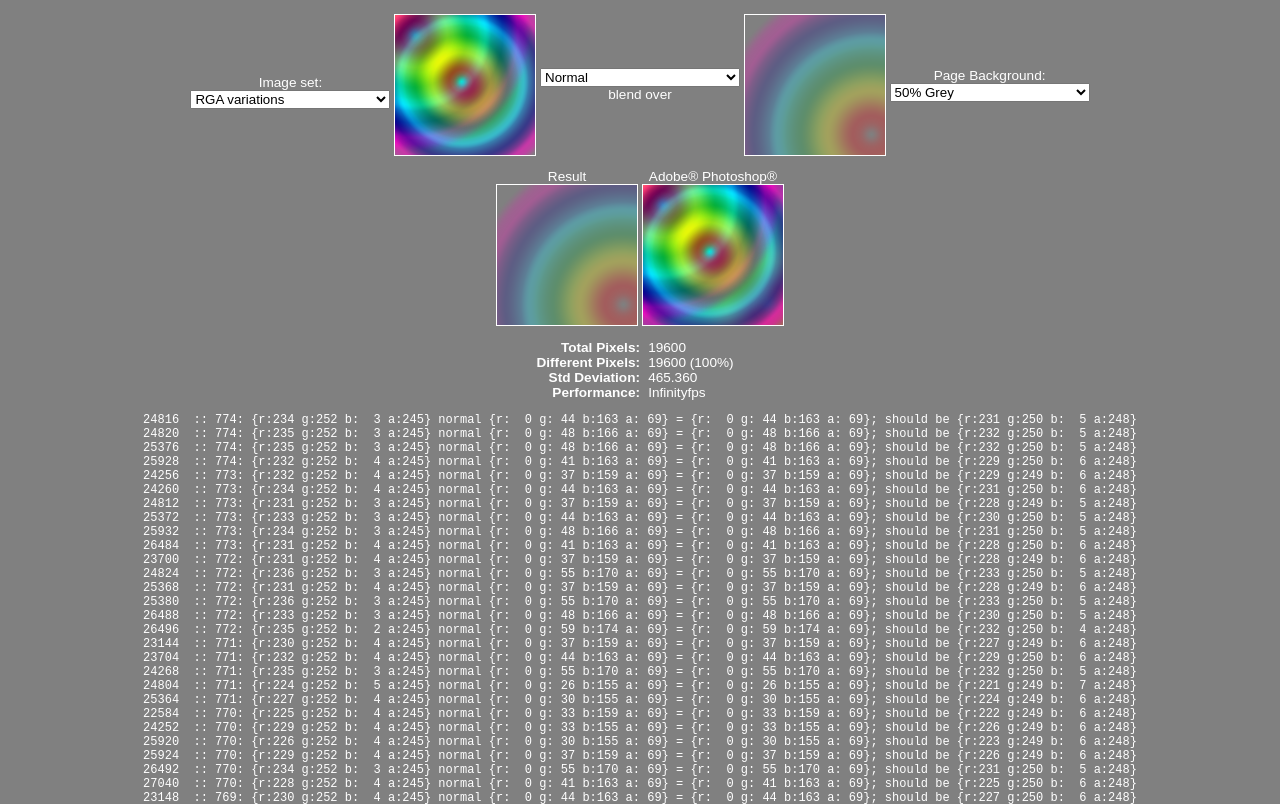
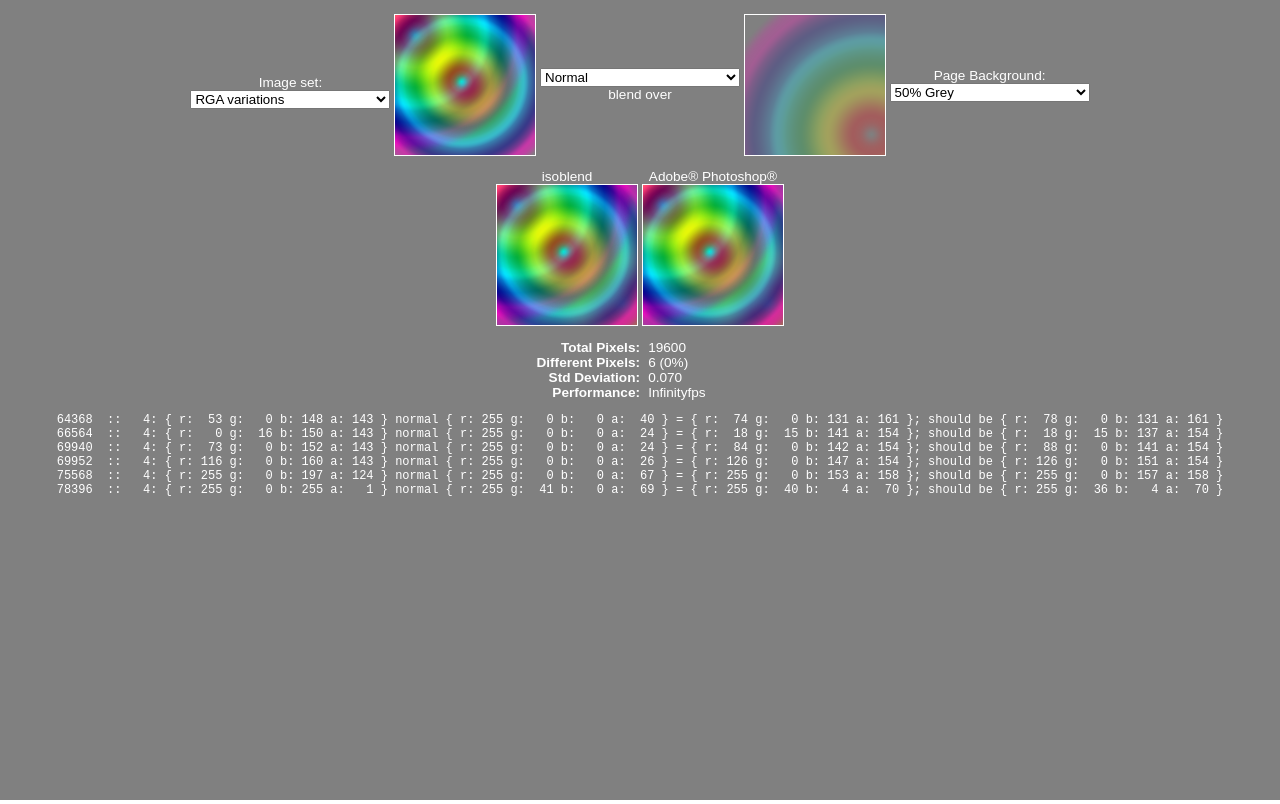
Before and after one commit to Matt-Esch/isoblend-testbed, a plain HTML site: page index.html in a window 1280 px wide. Shown: the top 804 px of the page. Drawn offline with Linux system fonts and the light colour scheme.

Commit message:
corrected image loading

```diff
--- a/bundle.js
+++ b/bundle.js
@@ -86,9 +86,13 @@ function blend(blender, src, dst, out, opts) {
         outW === width &&
         outH === height
     ) {
-        outImage = out.data
+        outImage = out
     } else {
-        outImage = new Uint8ClampedArray(width * height * 4)
+        outImage = {
+            width: width,
+            height: height,
+            data: new Uint8ClampedArray(width * height * 4)
+        }
     }
 
     blender(srcImage.data, dstImage.data, outImage.data)
@@ -102,7 +106,7 @@ function getImageData(image, x, y, width, height) {
     }
 
     if (x === 0 && y === 0 && width >= image.width && height >= image.height) {
-        return image.data
+        return image
     }
 
     var imageData = image.data
@@ -156,7 +160,8 @@ function putImageData(dst, src, x, y) {
     var dstMaxY = dst.height - 1
 
     // bbox overlap check
-    if (srcMinX > dstMaxX || srcMaxX < dstMinX || srcMinY > dstMaxY || srcMaxY < dstMinY) {
+    if (srcMinX > dstMaxX || srcMaxX < dstMinX ||
+        srcMinY > dstMaxY || srcMaxY < dstMinY) {
         return
     }
 
@@ -189,12 +194,11 @@ function putImageData(dst, src, x, y) {
 
 },{}],2:[function(require,module,exports){
 var byId = require("by/id")
-var console = require("global/console")
 var document = require("global/document")
 var isoblend = require("isoblend")
 var canvasBlend = require("../canvas-blend")
 
-var data = {}, contexts = {}, size
+var imageData = {}
 
 var body = document.body
 var bg = byId("bg")
@@ -203,152 +207,245 @@ var source = byId("source")
 var under = byId("under")
 var over = byId("over")
 var out = byId("out")
-var ref = byId("ref")
+var expected = byId("expected")
+var total = byId("total")
+var wrong = byId("wrong")
+var stddev = byId("stddev")
+var perf = byId("perf")
+var output = byId("output")
 
-bg.onchange = updateBG;
-mode.onchange = blend;
-source.onchange = changeSources;
+var readImageContext = document.createElement("canvas").getContext("2d")
+var outContext = out.getContext("2d")
 
-updateBG();
-changeSources();
+var sourceCount = 0
 
-function updateBG() {
-    body.style.backgroundImage = "url(images/bg-" + bg.value + ".png)";
-    body.className = bg.item(bg.selectedIndex).className;
-    console.log(body.className);
+bg.onchange = updateBackground
+mode.onchange = changeSources
+source.onchange = changeSources
+
+updateBackground()
+changeSources()
+
+function updateBackground() {
+    body.style.backgroundImage = "url(images/bg-" + bg.value + ".png)"
+    body.className = bg.item(bg.selectedIndex).className
 }
 
 function changeSources() {
-    var sourceCount = 0
+    sourceCount = 0
 
-    contexts = {}
-    data = {}
+    var underSrc = "images/under" + source.selectedIndex + ".png"
+    var overSrc = "images/over" + source.selectedIndex + ".png"
+    var expectedSrc = "images/multi" +
+        source.value +
+        "_" +
+        mode.value.toLowerCase() +
+        ".png"
 
+    var cUnderSrc = under.attributes.src || {}
+    var cOverSrc = over.attributes.src || {}
+    var cExpectedSrc = expected.attributes.src || {}
+
+    if (cUnderSrc.value !== underSrc) {
+        imageData.under = null
         under.onload = function () {
             sourceCount += 1;
-        onSourcesChanged("under", this.width, this.height, sourceCount);
+            sourcesChanged("under", under)
+        }
+        under.src = underSrc
+    } else {
+        imageData.under && sourceCount++
     }
 
+    if (cOverSrc.value !== overSrc) {
+        imageData.over = null
         over.onload = function () {
             sourceCount += 1;
-        onSourcesChanged("over", this.width, this.height, sourceCount);
+            sourcesChanged("over", over)
+        }
+        over.src = overSrc
+    } else {
+        imageData.over && sourceCount++
     }
 
-    under.src = "images/under" + source.selectedIndex + ".png";
-    over.src = "images/over" + source.selectedIndex + ".png";
+    if (cExpectedSrc.value !== expectedSrc) {
+        imageData.expected = null
+        expected.onload = function () {
+            sourceCount += 1;
+            sourcesChanged("expected", expected)
+        }
+        expected.src = expectedSrc
+    } else {
+        imageData.expected && sourceCount++
     }
 
-function onSourcesChanged(name, width, height, sourceCount) {
-    createContext(name, width, height)
-
-    // Both images have loaded
-    if (sourceCount === 2) {
-        size = { width: over.width, height: over.height }
-        contexts.ref = ref.getContext("2d")
-        contexts.out = out.getContext("2d")
-        blend()
+    if (sourceCount === 3) {
+        blendOver()
     }
 }
 
-function createContext(name, width, height) {
-    var canvas = document.createElement("canvas")
-    var ctx
+function sourcesChanged(name, image) {
+    imageData[name] = getImageData(image)
 
-    canvas.width = width
-    canvas.height = height
-
-    ctx = contexts[name] = document.createElement("canvas").getContext("2d")
-
-    drawImage(ctx, name)
-    data[name] = ctx.getImageData(0, 0, width, height).data
+    // All images have loaded
+    if (sourceCount === 3) {
+        blendOver()
+    }
 }
 
-function drawImage(ctx, imgOrId) {
-    if (typeof imgOrId === "string") {
-        ctx.drawImage(byId(imgOrId), 0, 0);
-    }else{
-        ctx.drawImage(imgOrId, 0, 0);
+
+function getImageData(image) {
+    var width = image.width
+    var height = image.height
+
+    readImageContext.canvas.width = width
+    readImageContext.canvas.height = height
+    readImageContext.drawImage(image, 0, 0)
+    return readImageContext.getImageData(0, 0, width, height)
+}
+
+function blendOver() {
+    if (sourceCount !== 3) {
+        return
+    }
+
+    var iterations = 50
+
+    var blender = isoblend[mode.value]
+
+    var overImage = imageData.over
+    var underImage = imageData.under
+
+    outContext.canvas.width = Math.min(overImage.width, underImage.width)
+    outContext.canvas.height = Math.min(overImage.height, underImage.height)
+
+    var t = Date.now()
+    for (var i = 0; i < iterations; i += 1) {
+        canvasBlend(blender, overImage, underImage, outContext)
+    }
+    var totalTime = Date.now() - t
+
+    calculateStatistics(mode.value,iterations,totalTime)
+}
+
+function calculateStatistics(mode, iterations, totalTime) {
+    var exp = imageData.expected.data
+    var out = outContext.getImageData(
+        0,
+        0,
+        outContext.canvas.width,
+        outContext.canvas.height).data
+
+    var width = Math.min(imageData.expected.width, outContext.canvas.width)
+    var height = Math.min(imageData.expected.height, outContext.canvas.height)
+
+    var error = 0, errors = [];
+    var px = 0;
+
+    for (var y = 0; y < width; ++y) {
+        for (var x = 0; x < height; ++x) {
+            var op = pxl(out, px)
+            var ep = pxl(exp, px)
+            var diff = 0
+            var diffs = [
+                Math.abs(op.r - ep.r),
+                Math.abs(op.g - ep.g),
+                Math.abs(op.b - ep.b),
+                Math.abs(op.a - ep.a)
+            ]
+
+            for (var i = 0; i < 4; ++i) {
+                if (diffs[i] > 3) {
+                    diff += diffs[i]
                 }
             }
-function blend() {
-    var ref = new Image();
-    ref.onload = doWork;
-    ref.src = "images/multi" + source.value + "_" + mode.value.toLowerCase() + ".png";
+
+            if (diff !== 0) {
+                errors.push({
+                    px: px,
+                    over: pxl(imageData.over.data, px),
+                    under:pxl(imageData.under.data, px),
+                    out: op,
+                    exp: ep,
+                    diff:diff
+                })
+
+                error += diff * diff
             }
 
-function doWork() {
-    var iterations = 50,
-        totalTime  = 0,
-        i;
+            px += 4;
+        }
+    }
 
-    contexts.ref.canvas.width = size.width;
-    contexts.ref.canvas.height = size.height;
+    error = Math.sqrt(error / (width * height));
+    errors.sort(function(a, b) {
+        a = a.diff
+        b = b.diff
+        return a < b ? 1 : a > b ? -1 : 0
+    })
 
-    // Since Safari sometimes does not fully clear a resized canvas
-    contexts.ref.clearRect(0, 0, contexts.ref.canvas.width, contexts.ref.canvas.height);
-    drawImage(contexts.ref, this);
-    for (i = 0; i < iterations; i += 1) {
-        contexts.out.canvas.width = size.width;
-        contexts.out.canvas.height = size.height;
-        drawImage(contexts.out, 'under');
-        var t = new Date;
-        canvasBlend(isoblend[mode.value],contexts.over, contexts.out, contexts.out, { outX: 500, outY: 500 });
-        totalTime += (new Date) - t;
+    total.textContent = (width * height)
+    wrong.textContent = errors.length +
+        " (" +
+        (100 * errors.length / (width * height)).toFixed(0) +
+        "%)"
+    stddev.textContent = error.toFixed(3)
+    perf.textContent = (iterations / (totalTime / 1000)).toFixed(1) + "fps"
+    output.innerHTML = errors.slice(0,200).map(errorCode).join("<br>")
 }
-    calculateStatistics(mode.value,iterations,totalTime);
+
+function errorCode(e) {
+    return pad(e.px, 5, true) +
+        " :: " +
+        pad(e.diff) +
+        ": " +
+        c(e.over) +
+        " " +
+        mode.value +
+        " " +
+        c(e.under) +
+        " = " +
+        c(e.out) +
+        "; should be " +
+        c(e.exp)
 }
 
 function pad(n, digits, padRight) {
-    if (!digits) digits = 2;
-    var s = "";
-    while (digits) if (n < Math.pow(10,digits--)) s += " ";
-    return padRight ? n+s : s+n;
+    var s = ""
+
+    digits = digits || 2
+
+    while (digits) {
+        if (n < Math.pow(10,digits--)) {
+            s += " "
+        }
+    }
+
+    return padRight ? n + s : s + n
 }
 
 function c(pxl) {
-    return '{r:'+pad(pxl.r)+' g:'+pad(pxl.g)+' b:'+pad(pxl.b)+' a:'+pad(pxl.a)+'}';
+    return "{ r: " +
+        pad(pxl.r) +
+        " g: " +
+        pad(pxl.g) +
+        " b: " +
+        pad(pxl.b) +
+        " a: " +
+        pad(pxl.a) +
+        " }"
 }
 
-function pxl(a,i) {
-    return {r:a[i],g:a[i+1],b:a[i+2],a:a[i+3]};
+function pxl(a, i) {
+    return {
+        r: a[i],
+        g: a[i + 1],
+        b: a[i + 2],
+        a: a[i + 3]
+    }
 }
 
-function calculateStatistics(mode, iterations, totalTime) {
-    var ref = contexts.ref.getImageData(0,0,size.width,size.height).data;
-    var out = contexts.out.getImageData(0,0,size.width,size.height).data;
-    var error=0,errors=[];
-    var px = 0;
-    for (var y=0;y<size.height;++y){
-        for (var x=0;x<size.width;++x){
-            var op = pxl(out,px);
-            var rp = pxl(ref,px);
-            var diff=0;
-            var diffs = [Math.abs(op.r-rp.r), Math.abs(op.g-rp.g), Math.abs(op.b-rp.b), Math.abs(op.a-rp.a)];
-            for (var i=0;i<4;++i){
-                if (diffs[i]>3) diff+=diffs[i];
-            }
-            if (diff!=0){
-                errors.push({px:px,over:pxl(data.over,px),under:pxl(data.under,px),out:op,ref:rp,diff:diff});
-                error += diff*diff;
-            }
-            px += 4;
-        }
-    }
-    error = Math.sqrt(error/(size.width*size.height));
-    errors.sort(function(a,b){a=a.diff;b=b.diff;return a<b?1:a>b?-1:0});
-    document.getElementById('total').innerHTML = (size.width*size.height);
-    document.getElementById('wrong').innerHTML = (errors.length + " ("+(100*errors.length/(size.width*size.height)).toFixed(0)+"%)");
-    document.getElementById('stddev').innerHTML = (error.toFixed(3));
-    document.getElementById('perf').innerHTML = ((iterations/(totalTime/1000)).toFixed(1)+'fps');
-
-    setTimeout(function(){
-        document.getElementById('output').innerHTML = (errors.slice(0,200).map(function(e){
-            return pad(e.px,5,true)+" :: "+pad(e.diff)+": "+c(e.over)+" "+mode+" "+c(e.under)+" = "+c(e.out)+"; should be "+c(e.ref);
-        }).join("<br>"));
-    },50);
-}
-
-},{"../canvas-blend":1,"by/id":3,"global/console":4,"global/document":5,"isoblend":13}],3:[function(require,module,exports){
+},{"../canvas-blend":1,"by/id":3,"global/document":4,"isoblend":12}],3:[function(require,module,exports){
 module.exports = byId
 
 function byId(id) {
@@ -356,16 +453,13 @@ function byId(id) {
 }
 
 },{}],4:[function(require,module,exports){
-module.exports = console
-
-},{}],5:[function(require,module,exports){
 if (typeof document !== "undefined") {
     module.exports = document
 } else {
     module.exports = require("min-document")
 }
 
-},{"min-document":20}],6:[function(require,module,exports){
+},{"min-document":19}],5:[function(require,module,exports){
 module.exports = function blendSurface(srcSurface, dstSurface, outSurface, shaderFunction) {
     var len = dstSurface.length,
         src_r, src_g, src_b, src_a,
@@ -439,7 +533,7 @@ module.exports = function blendSurface(srcSurface, dstSurface, outSurface, shade
     }
 }
 
-},{}],7:[function(require,module,exports){
+},{}],6:[function(require,module,exports){
 module.exports = function blendSurface(srcSurface, dstSurface, outSurface, shaderFunction) {
     var len = dstSurface.length,
         src_r, src_g, src_b, src_a,
@@ -480,7 +574,7 @@ module.exports = function blendSurface(srcSurface, dstSurface, outSurface, shade
     }
 }
 
-},{}],8:[function(require,module,exports){
+},{}],7:[function(require,module,exports){
 module.exports = function blendSurface(srcSurface, dstSurface, outSurface, shaderFunction) {
     var len = dstSurface.length,
         src_r, src_g, src_b, src_a,
@@ -521,7 +615,7 @@ module.exports = function blendSurface(srcSurface, dstSurface, outSurface, shade
     }
 }
 
-},{}],9:[function(require,module,exports){
+},{}],8:[function(require,module,exports){
 module.exports = function blendSurface(srcSurface, dstSurface, outSurface, shaderFunction) {
     var len = dstSurface.length,
         src_r, src_g, src_b, src_a,
@@ -562,7 +656,7 @@ module.exports = function blendSurface(srcSurface, dstSurface, outSurface, shade
     }
 }
 
-},{}],10:[function(require,module,exports){
+},{}],9:[function(require,module,exports){
 module.exports = function blendSurface(srcSurface, dstSurface, outSurface, shaderFunction) {
     var len = dstSurface.length,
         src_r, src_g, src_b, src_a,
@@ -636,7 +730,7 @@ module.exports = function blendSurface(srcSurface, dstSurface, outSurface, shade
     }
 }
 
-},{}],11:[function(require,module,exports){
+},{}],10:[function(require,module,exports){
 module.exports = function blendSurface(srcSurface, dstSurface, outSurface, shaderFunction) {
     var len = dstSurface.length,
         src_r, src_g, src_b, src_a,
@@ -677,7 +771,7 @@ module.exports = function blendSurface(srcSurface, dstSurface, outSurface, shade
     }
 }
 
-},{}],12:[function(require,module,exports){
+},{}],11:[function(require,module,exports){
 module.exports = function blendSurface(srcSurface, dstSurface, outSurface, shaderFunction) {
     var len = dstSurface.length,
         src_r, src_g, src_b, src_a,
@@ -736,7 +830,7 @@ module.exports = function blendSurface(srcSurface, dstSurface, outSurface, shade
     }
 }
 
-},{}],13:[function(require,module,exports){
+},{}],12:[function(require,module,exports){
 var burn = require("./burn")
 var compatible = require("./compatible")
 var darken = require("./darken")
@@ -767,7 +861,7 @@ module.exports = {
     softlight: softlight
 }
 
-},{"./burn":6,"./compatible":7,"./darken":8,"./difference":9,"./dodge":10,"./exclusion":11,"./hardlight":12,"./lighten":14,"./multiply":15,"./normal":16,"./overlay":17,"./screen":18,"./softlight":19}],14:[function(require,module,exports){
+},{"./burn":5,"./compatible":6,"./darken":7,"./difference":8,"./dodge":9,"./exclusion":10,"./hardlight":11,"./lighten":13,"./multiply":14,"./normal":15,"./overlay":16,"./screen":17,"./softlight":18}],13:[function(require,module,exports){
 module.exports = function blendSurface(srcSurface, dstSurface, outSurface, shaderFunction) {
     var len = dstSurface.length,
         src_r, src_g, src_b, src_a,
@@ -808,7 +902,7 @@ module.exports = function blendSurface(srcSurface, dstSurface, outSurface, shade
     }
 }
 
-},{}],15:[function(require,module,exports){
+},{}],14:[function(require,module,exports){
 module.exports = function blendSurface(srcSurface, dstSurface, outSurface, shaderFunction) {
     var len = dstSurface.length,
         src_r, src_g, src_b, src_a,
@@ -849,7 +943,7 @@ module.exports = function blendSurface(srcSurface, dstSurface, outSurface, shade
     }
 }
 
-},{}],16:[function(require,module,exports){
+},{}],15:[function(require,module,exports){
 module.exports = function blendSurface(srcSurface, dstSurface, outSurface, shaderFunction) {
     var len = dstSurface.length,
         src_r, src_g, src_b, src_a,
@@ -890,7 +984,7 @@ module.exports = function blendSurface(srcSurface, dstSurface, outSurface, shade
     }
 }
 
-},{}],17:[function(require,module,exports){
+},{}],16:[function(require,module,exports){
 module.exports = function blendSurface(srcSurface, dstSurface, outSurface, shaderFunction) {
     var len = dstSurface.length,
         src_r, src_g, src_b, src_a,
@@ -949,7 +1043,7 @@ module.exports = function blendSurface(srcSurface, dstSurface, outSurface, shade
     }
 }
 
-},{}],18:[function(require,module,exports){
+},{}],17:[function(require,module,exports){
 module.exports = function blendSurface(srcSurface, dstSurface, outSurface, shaderFunction) {
     var len = dstSurface.length,
         src_r, src_g, src_b, src_a,
@@ -990,7 +1084,7 @@ module.exports = function blendSurface(srcSurface, dstSurface, outSurface, shade
     }
 }
 
-},{}],19:[function(require,module,exports){
+},{}],18:[function(require,module,exports){
 module.exports = function blendSurface(srcSurface, dstSurface, outSurface, shaderFunction) {
     var len = dstSurface.length,
         src_r, src_g, src_b, src_a,
@@ -1050,6 +1144,6 @@ module.exports = function blendSurface(srcSurface, dstSurface, outSurface, shade
     }
 }
 
-},{}],20:[function(require,module,exports){
+},{}],19:[function(require,module,exports){
 
 },{}]},{},[2])
--- a/index.html
+++ b/index.html
@@ -49,8 +49,8 @@
         </select></span>
     </p>
     <p id="content">
-        <span>Result<canvas id="out"></canvas></span>
-        <span>Adobe® Photoshop®<canvas id="ref"></canvas></span>
+        <span>isoblend<canvas id="out"></canvas></span>
+        <span>Adobe® Photoshop®<img id="expected"></img></span>
     </p>
     <dl>
         <dt>Total Pixels:</dt><dd id="total"></dd>
--- a/style.css
+++ b/style.css
@@ -4,6 +4,7 @@ body.lite { color:#000 }
 img, canvas { vertical-align:middle }
 body.dark img, body.dark canvas { border:1px solid #fff; }
 body.lite img, body.lite canvas { border:1px solid #000; }
+#expected { display: block; }
 #content span { display:inline-block }
 #content span canvas { display:block }
 #output { font-size:9pt; font-family:monospace; white-space:pre;}
```
Also changed, not shown: blend-testbed.js (+197 -105 lines), images/multi0_burn.png (renamed from images/multi0_colorburn.png), images/multi0_dodge.png (renamed from images/multi0_colordodge.png), images/multi1_burn.png (renamed from images/multi1_colorburn.png), images/multi1_dodge.png (renamed from images/multi1_colordodge.png), images/multi2_burn.png (renamed from images/multi2_colorburn.png), images/multi2_dodge.png (renamed from images/multi2_colordodge.png). Lines whose indentation alone changed are shown as unchanged.
